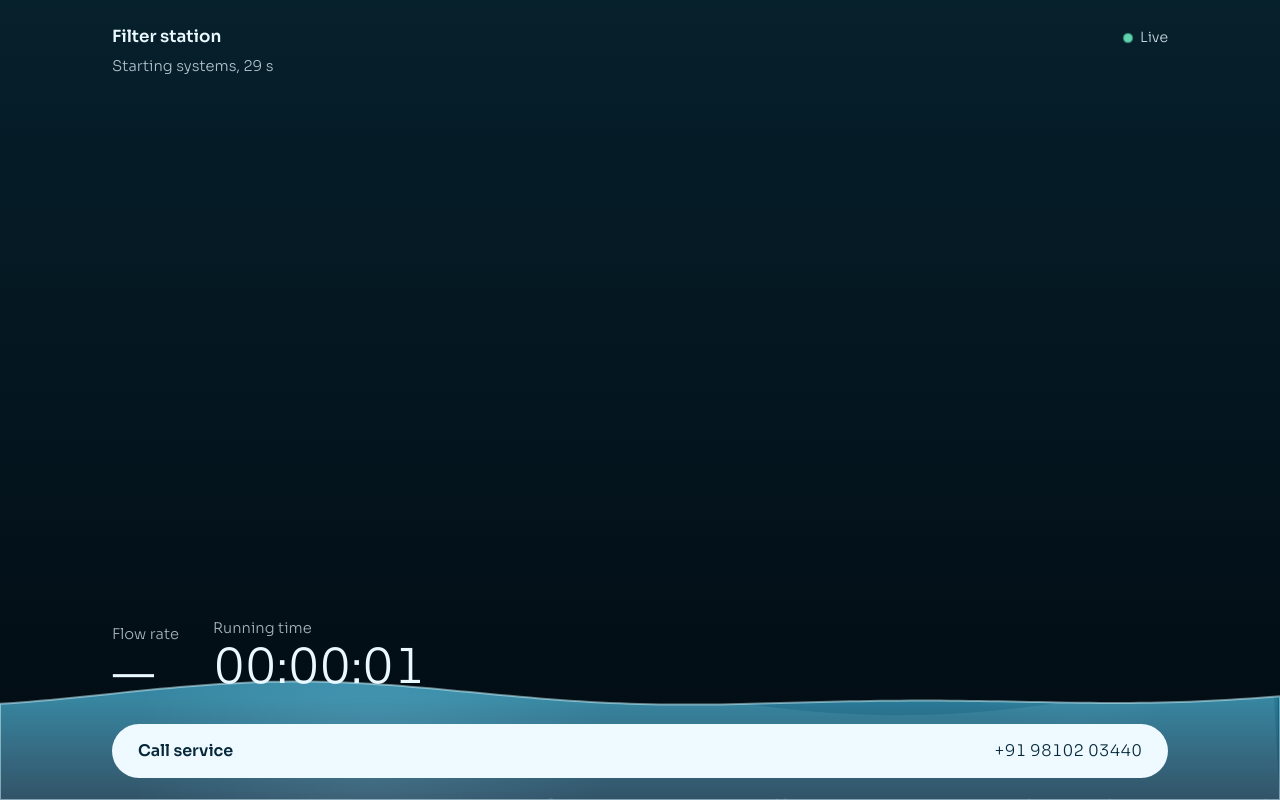
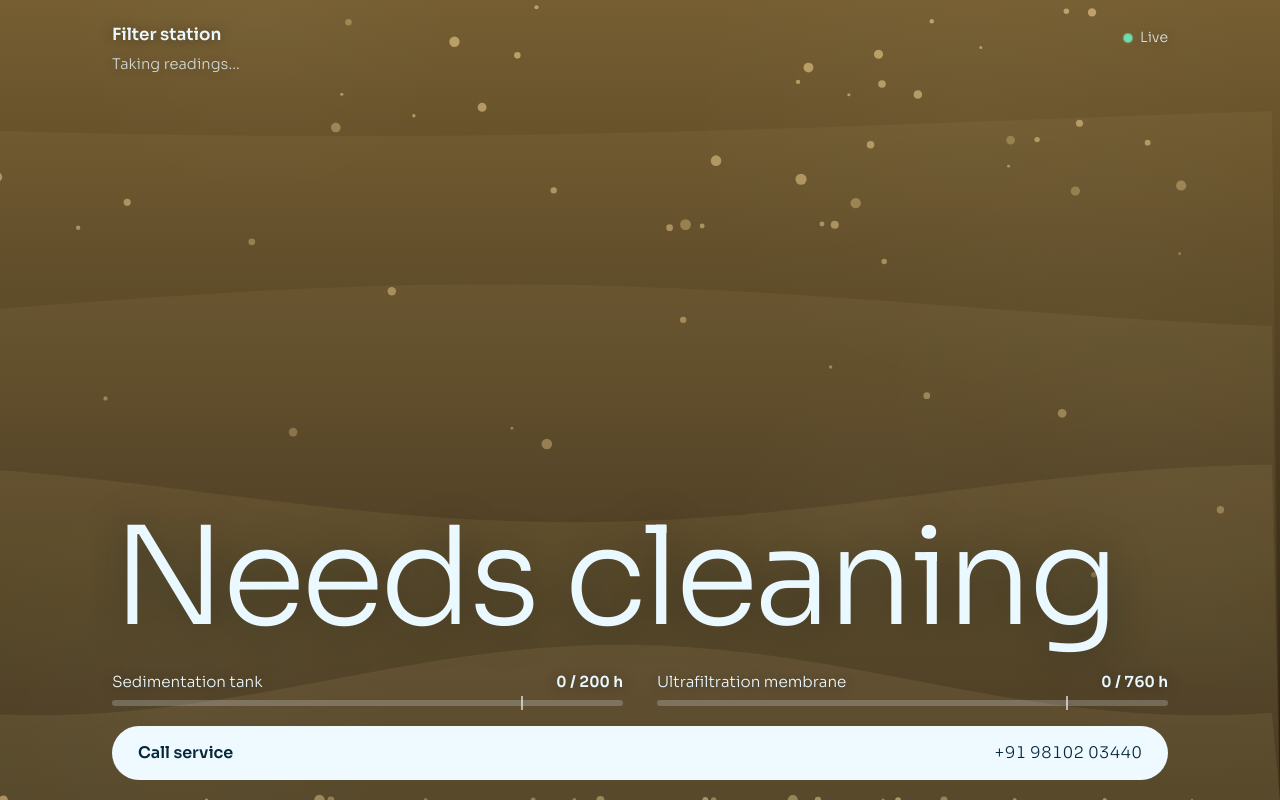
Before and after one commit to 23f3004065/FilterSmartApp, a plain HTML site: page index.html in a window 1280 px wide. Drawn offline with Linux system fonts and the light colour scheme; no server answers; animation ran at ten frames a second.

Commit message:
Update index.html

```diff
--- a/index.html
+++ b/index.html
@@ -14,23 +14,31 @@
 [hidden]{display:none!important}
 html,body{height:100%;margin:0;background:#020b12;color:#eaf8ff;overflow:hidden;font:300 1rem/1.35 Sora,system-ui,-apple-system,"Segoe UI",sans-serif}
 #sea{position:fixed;inset:0;width:100%;height:100%;display:block}
-main{position:relative;z-index:1;height:100dvh;max-width:1100px;margin:0 auto;display:flex;flex-direction:column;padding:calc(18px + env(safe-area-inset-top,0px)) 22px calc(22px + env(safe-area-inset-bottom,0px))}
+main{position:relative;z-index:1;height:100dvh;max-width:1100px;margin:0 auto;display:flex;flex-direction:column;overflow-y:auto;padding:calc(16px + env(safe-area-inset-top,0px)) 22px calc(20px + env(safe-area-inset-bottom,0px));text-shadow:0 1px 14px rgba(0,20,30,.45)}
 header{display:flex;justify-content:space-between;align-items:flex-start}
 #title{margin:0;padding:8px 24px 8px 0;font-weight:600;font-size:1.05rem}
-#sys{margin:0;opacity:.75;font-size:.92rem;min-height:1.4em}
-.live{display:flex;align-items:center;gap:8px;padding-top:10px;font-size:.88rem;opacity:.85}
+#sys{margin:0;opacity:.8;font-size:.92rem;min-height:1.4em}
+.live{display:flex;align-items:center;gap:8px;padding:12px 0 10px 18px;font-size:.88rem;opacity:.85}
 .live i{width:8px;height:8px;border-radius:50%;background:#6ff5c4;animation:pulse 2.4s infinite}
 @keyframes pulse{0%{box-shadow:0 0 0 0 rgba(111,245,196,.6)}70%,100%{box-shadow:0 0 0 10px rgba(111,245,196,0)}}
-#water{flex:1;display:flex;align-items:flex-end;min-height:140px;padding:20px 0 26px}
+/* filter-change warning: its own strip at the top */
+#warn{display:flex;flex-wrap:wrap;align-items:baseline;gap:2px 14px;background:#ffc94a;color:#2b1d00;border-radius:16px;padding:12px 20px;margin:4px 0 0;font-weight:600;text-shadow:none;animation:rise .6s ease-out}
+#warn b{font-weight:600;font-size:1.1rem}
+@keyframes rise{from{opacity:0;transform:translateY(-10px)}}
+#water{flex:1;display:flex;align-items:flex-end;min-height:120px;padding:18px 0 22px}
 #verdict{margin:0;font-weight:300;font-size:clamp(3rem,15vw,8.5rem);line-height:.95;letter-spacing:-.03em;text-shadow:0 2px 40px rgba(0,20,30,.4)}
-.read{display:flex;gap:10px 34px;flex-wrap:wrap;padding-bottom:18px}
-.read span{display:block;opacity:.7;font-size:.92rem}
-.read b{display:block;font-weight:300;font-size:clamp(1.8rem,7.5vw,3rem);letter-spacing:-.02em;line-height:1.15;font-variant-numeric:tabular-nums}
-#flowBox{padding:6px 0}
-#warn{display:flex;flex-wrap:wrap;align-items:baseline;gap:2px 14px;background:#ffc94a;color:#2b1d00;border-radius:24px;padding:12px 22px;margin-bottom:12px;font-weight:600;animation:rise .6s ease-out}
-#warn b{font-weight:600;font-size:1.15rem}
-@keyframes rise{from{opacity:0;transform:translateY(14px)}}
-#call{display:flex;justify-content:space-between;align-items:center;flex-wrap:wrap;gap:4px 14px;background:#eefaff;color:#06283a;border-radius:999px;padding:16px 26px;text-decoration:none;font-weight:600}
+/* maintenance life tracker */
+.maint{display:grid;gap:4px 34px;padding-bottom:12px}
+@media (min-width:760px){.maint{grid-template-columns:1fr 1fr}}
+.lh{display:flex;justify-content:space-between;align-items:baseline;gap:10px;font-size:.95rem}
+.lh b{font-weight:600;font-variant-numeric:tabular-nums}
+.meter{position:relative;height:6px;border-radius:3px;background:rgba(234,248,255,.22);margin-top:8px}
+.meter i{display:block;height:100%;width:0;border-radius:3px;background:#8fe3f5}
+.meter u{position:absolute;left:80%;top:-4px;bottom:-4px;width:2px;background:rgba(234,248,255,.65)}
+.life.due .meter i{background:#ffc94a}
+.life{padding:8px 0}
+.rem{display:inline-block;margin-top:8px;background:#ffc94a;color:#2b1d00;border-radius:999px;padding:5px 14px;font-weight:600;font-size:.9rem;text-decoration:none;text-shadow:none}
+#call{display:flex;justify-content:space-between;align-items:center;flex-wrap:wrap;gap:4px 14px;background:#eefaff;color:#06283a;border-radius:999px;padding:16px 26px;text-decoration:none;font-weight:600;text-shadow:none}
 #call span{font-weight:300;font-variant-numeric:tabular-nums}
 :focus-visible{outline:3px solid #ffc94a;outline-offset:3px}
 .hold{-webkit-user-select:none;user-select:none;-webkit-touch-callout:none;touch-action:manipulation}
@@ -41,39 +49,51 @@ header{display:flex;justify-content:space-between;align-items:flex-start}
 <canvas id="sea" aria-hidden="true"></canvas>
 <main>
   <header>
-    <div><h1 id="title">Filter station</h1><p id="sys">Connecting…</p></div>
-    <span class="live"><i></i>Live</span>
+    <div><h1 id="title">Filter station</h1><p id="sys"></p></div>
+    <span class="live" id="live"><i></i>Live</span>
   </header>
+  <div id="warn" role="alert" hidden><b>Change filters</b></div>
   <section id="water" role="status" aria-label="Turbidity"><p id="verdict"></p></section>
-  <section class="read">
-    <div id="flowBox"><span>Flow rate</span><b id="flow">—</b></div>
-    <div><span>Running time</span><b id="time">00:00:00</b></div>
+  <section class="maint" id="maint" aria-label="Maintenance">
+    <div class="life" id="life-tank"><div class="lh"><span>Sedimentation tank</span><b><span id="h-tank">0</span> / 200 h</b></div><div class="meter"><i id="bar-tank"></i><u></u></div><a class="rem" id="rem-tank" href="tel:+919810203440" hidden></a></div>
+    <div class="life" id="life-mem"><div class="lh"><span>Ultrafiltration membrane</span><b><span id="h-mem">0</span> / 760 h</b></div><div class="meter"><i id="bar-mem"></i><u></u></div><a class="rem" id="rem-mem" href="tel:+919810203440" hidden></a></div>
   </section>
-  <div id="warn" role="alert" hidden><b>Change the filter</b><span id="warnSub"></span></div>
   <a id="call" href="tel:+919810203440"><b>Call service</b><span>+91 98102 03440</span></a>
 </main>
 
 <script>
 (function(){
 "use strict";
-var TOPIC="fs-showcase-7k3x9qmv2zt4", RELAY="https://ntfy.sh", START=30;
+var TOPIC="fs-showcase-v2-m4x8q2kz7p5w", RELAY="https://ntfy.sh";
+/* Demo time scale: the full life of each part is shown in minutes (6000x faster than real hours). */
+var LIFE={tank:{hours:200,demoS:120},mem:{hours:760,demoS:456}}, REMIND_AT=80;
 var $=function(i){return document.getElementById(i)};
 var clamp=function(v,a,b){return Math.min(b==null?1:b,Math.max(a==null?0:a,v))};
 var lerp=function(a,b,t){return a+(b-a)*t}, ease=function(t){return t*t*(3-2*t)};
 var reduced=matchMedia("(prefers-reduced-motion: reduce)").matches;
-var isLaptop=matchMedia("(hover:hover) and (pointer:fine)").matches;
 
 /* ---------- shared state, rebuilt from a small event log ---------- */
-var S=null, seen={}, bc=null;
-function fresh(t,seed){return {t0:t,seed:seed,turb:{v:"clean",t0:t,from:0},wear:{v:"ok",t0:t,from:92},hide:{v:false,t0:t}}}
+function fresh(t){return {t0:t,on:false,onSince:0,runMs:0,pt:t,st:t,base:{tank:0,mem:0},
+  turb:{v:"unclean",t0:t,from:1},wear:{v:"ok",t0:t,from:92},hide:{v:false,t0:t}}}
+var S=fresh(0), seen={}, bc=null;       // the app starts instantly, switched off, showing the default
 function lvl(t){var a=S.turb,g=a.v==="unclean"?1:0;return lerp(a.from,g,ease(clamp((t-a.t0)/3000)))}   // 0 clear .. 1 murky
 function eff(t){var a=S.wear,g=a.v==="low"?74:92;return lerp(a.from,g,ease(clamp((t-a.t0)/4000)))}     // filter efficiency %
-function flowAt(s){return .18+.0125*Math.sin(s*.37+S.seed*6.283)+.0075*Math.sin(s*.91+S.seed*17.1)}   // always inside 0.16 to 0.20
+function used(t){return S.runMs+(S.on?Math.max(0,t-S.onSince):0)}                                      // powered-on time, from timestamps
+function life(k,t){var f=Math.max(0,used(t)-S.base[k])/1000/LIFE[k].demoS;return {h:LIFE[k].hours*f,pct:f*100}}
 function reduce(ev){
   var t=ev.t;
-  if(ev.k==="reset"){if(S&&t<S.t0)return;S=fresh(t,+ev.seed||0);return}
-  if(!S||t<S.t0)return;
-  if(ev.k==="turb"&&t>=S.turb.t0)S.turb={v:ev.v==="unclean"?"unclean":"clean",t0:t,from:lvl(t)};
+  if(ev.k==="reset"){if(t<S.t0)return;S=fresh(t);return}
+  if(t<S.t0)return;
+  if(ev.k==="power"){
+    if(t<S.pt)return;S.pt=t;
+    if(ev.v&&!S.on){S.on=true;S.onSince=t}
+    else if(!ev.v&&S.on){S.runMs+=Math.max(0,t-S.onSince);S.on=false;      // off: back to the defaults, meters keep their hours
+      S.turb={v:"unclean",t0:t,from:lvl(t)};S.wear={v:"ok",t0:t,from:eff(t)};S.hide={v:false,t0:t}}
+  }else if(ev.k==="svc"){
+    if(t<S.st)return;S.st=t;var u=used(t);
+    if(ev.v==="tank"||ev.v==="both")S.base.tank=u;
+    if(ev.v==="mem"||ev.v==="both")S.base.mem=u;
+  }else if(ev.k==="turb"&&t>=S.turb.t0)S.turb={v:ev.v==="unclean"?"unclean":"clean",t0:t,from:lvl(t)};
   else if(ev.k==="wear"&&t>=S.wear.t0)S.wear={v:ev.v==="low"?"low":"ok",t0:t,from:eff(t)};
   else if(ev.k==="hide"&&t>=S.hide.t0)S.hide={v:!!ev.v,t0:t};
 }
@@ -86,31 +106,38 @@ function act(ev){
   try{fetch(RELAY+"/"+TOPIC,{method:"POST",body:JSON.stringify(ev)}).catch(function(){})}catch(e){}
   if(bc)bc.postMessage(ev);
 }
-try{bc=new BroadcastChannel("fs-showcase");bc.onmessage=function(m){deliver(m.data)}}catch(e){}
-function connect(){
+try{bc=new BroadcastChannel("fs-showcase-v2");bc.onmessage=function(m){deliver(m.data)}}catch(e){}
+(function connect(){
   var es;try{es=new EventSource(RELAY+"/"+TOPIC+"/sse?since=all")}catch(e){return}
   es.onmessage=function(m){try{var j=JSON.parse(m.data);if(j.event==="message")deliver(JSON.parse(j.message))}catch(e){}};
-}
+})();
 
-/* ---------- hidden controls: keys on a laptop, 1-second holds on a phone ---------- */
+/* ---------- hidden controls: function keys on a laptop, holds on a phone ---------- */
 var A={
-  turb:function(){S&&act({k:"turb",v:S.turb.v==="clean"?"unclean":"clean"})},
-  wear:function(){S&&act({k:"wear",v:S.wear.v==="ok"?"low":"ok"})},
-  hide:function(){S&&act({k:"hide",v:!S.hide.v})},
-  reset:function(){act({k:"reset",seed:Math.random()})}
+  power:function(){act({k:"power",v:!S.on})},
+  turb:function(){act({k:"turb",v:S.turb.v==="clean"?"unclean":"clean"})},
+  wear:function(){act({k:"wear",v:S.wear.v==="ok"?"low":"ok"})},
+  hide:function(){act({k:"hide",v:!S.hide.v})},
+  reset:function(){act({k:"reset"})},
+  svcT:function(){act({k:"svc",v:"tank"})},
+  svcM:function(){act({k:"svc",v:"mem"})}
 };
 addEventListener("keydown",function(e){
   if(e.metaKey||e.ctrlKey||e.altKey)return;
-  var k=e.key.toLowerCase();
-  if(k==="t")A.turb();else if(k==="f")A.wear();else if(k==="h")A.hide();else if(k==="r"&&e.shiftKey)A.reset();
-});
-function hold(el,fn){
+  var a=null;
+  if(e.key==="F2")a=e.shiftKey?"reset":"power";
+  else if(e.key==="F4")a=e.shiftKey?"svcT":"turb";
+  else if(e.key==="F8")a="wear";
+  else if(e.key==="F9")a=e.shiftKey?"svcM":"hide";
+  if(a){e.preventDefault();A[a]()}
+},true);
+function hold(el,fn,ms){
   var t;el.classList.add("hold");
-  el.addEventListener("pointerdown",function(){clearTimeout(t);t=setTimeout(function(){fn();if(navigator.vibrate)navigator.vibrate(30)},1000)});
+  el.addEventListener("pointerdown",function(){clearTimeout(t);t=setTimeout(function(){fn();if(navigator.vibrate)navigator.vibrate(30)},ms||1000)});
   ["pointerup","pointerleave","pointercancel"].forEach(function(n){el.addEventListener(n,function(){clearTimeout(t)})});
   el.addEventListener("contextmenu",function(e){e.preventDefault()});
 }
-hold($("water"),A.turb);hold($("flowBox"),A.wear);hold($("title"),A.hide);
+hold($("water"),A.turb);hold($("maint"),A.wear);hold($("title"),A.hide);hold($("live"),A.power,1500);
 
 /* ---------- the water ---------- */
 var cv=$("sea"),g=cv.getContext("2d"),W=0,H=0,dpr=1,phase=0;
@@ -120,13 +147,13 @@ var motes=[];for(var i=0;i<70;i++)motes.push({x:Math.random(),y:Math.random(),r:
 var CT=[10,98,130],CB=[3,30,54],MT=[118,94,50],MB=[36,26,12];
 function mix(a,b,t){return [0,1,2].map(function(i){return Math.round(lerp(a[i],b[i],t))})}
 function rgb(c){return "rgb("+c.join(",")+")"}
-function paint(level,fill,dt){
-  var bg=g.createLinearGradient(0,0,0,H);bg.addColorStop(0,"#06202c");bg.addColorStop(1,"#020b12");g.fillStyle=bg;g.fillRect(0,0,W,H);
-  var wt=lerp(H*.92,-H*.06,fill),A1=H*.012,top=mix(CT,MT,level),bot=mix(CB,MB,level),tint=mix([190,240,255],[235,205,140],level);
+function paint(level,dt){
+  var A1=H*.012,top=mix(CT,MT,level),bot=mix(CB,MB,level),tint=mix([190,240,255],[235,205,140],level);
   var P=new Path2D();P.moveTo(0,H);
-  for(var x=0;x<=W;x+=10)P.lineTo(x,wt+A1*Math.sin(x/W*7+phase*2)+A1*.6*Math.sin(x/W*13-phase*3));
+  for(var x=0;x<=W;x+=10)P.lineTo(x,-H*.04+A1*Math.sin(x/W*7+phase*2)+A1*.6*Math.sin(x/W*13-phase*3));
   P.lineTo(W,H);P.closePath();
-  var gr=g.createLinearGradient(0,Math.max(0,wt),0,H);gr.addColorStop(0,rgb(top));gr.addColorStop(1,rgb(bot));
+  g.fillStyle="#020b12";g.fillRect(0,0,W,H);
+  var gr=g.createLinearGradient(0,0,0,H);gr.addColorStop(0,rgb(top));gr.addColorStop(1,rgb(bot));
   g.fillStyle=gr;g.fill(P);
   g.save();g.clip(P);
   for(var i=0;i<4;i++){
@@ -150,39 +177,33 @@ function paint(level,fill,dt){
     g.beginPath();g.arc((m.x+.02*Math.sin(phase*.7+m.p))*W,m.y*H,m.r*dpr*(1+level),0,6.283);g.fill();
   }
   g.restore();
-  if(fill<1){g.strokeStyle="rgba(210,248,255,.5)";g.lineWidth=2*dpr;g.stroke(P)}
 }
 
 /* ---------- text on top ---------- */
-function fmt(s){s=Math.floor(s);return [Math.floor(s/3600),Math.floor(s%3600/60),s%60].map(function(n){return String(n).padStart(2,"0")}).join(":")}
 function dom(n){
-  var el=S?Math.max(0,(n-S.t0)/1000):0,up=!!S&&el>=START;
-  $("time").textContent=fmt(el);
-  $("sys").textContent=!S?"Connecting…":up?"":"Starting systems, "+Math.ceil(START-el)+" s";
-  var fl="—";
-  if(up){var lo=9,hi=0;for(var i=0;i<=10;i++){var v=flowAt(el-i*.5);lo=Math.min(lo,v);hi=Math.max(hi,v)}
-    var a=lo.toFixed(2),b=hi.toFixed(2);fl=(a===b?a:a+"–"+b)+" L/min"}
-  $("flow").textContent=fl;
-  $("verdict").textContent=up&&!S.hide.v?(lvl(n)>=.5?"Needs cleaning":"Clean"):"";
-  var w=up&&eff(n)<80;$("warn").hidden=!w;
-  if(w)$("warnSub").textContent="Efficiency "+Math.round(eff(n))+"%, limit 80%";
+  var on=S.on;
+  $("sys").textContent=on?"":"Taking readings…";
+  $("verdict").textContent=S.hide.v?"":(lvl(n)>=.5?"Needs cleaning":"Clean");
+  var w=eff(n)<80;$("warn").hidden=!w;
+  ["tank","mem"].forEach(function(k){
+    var L=life(k,n),due=L.pct>=REMIND_AT;
+    $("h-"+k).textContent=Math.floor(L.h);
+    $("bar-"+k).style.width=clamp(L.pct/100)*100+"%";
+    $("life-"+k).classList.toggle("due",due);
+    $("rem-"+k).hidden=!due;
+    if(due)$("rem-"+k).textContent=L.pct>=100?"Service overdue, book now":"Book servicing";
+  });
 }
 var last=0,domT=0;
 function frame(ts){
   var dt=Math.min(50,ts-last||16);last=ts;
-  var n=Date.now(),level=0,fill=0,fv=.18;
-  if(S){var el=(n-S.t0)/1000;level=lvl(n);fill=clamp(el/START);fv=flowAt(Math.max(0,el))}
-  if(!reduced)phase+=dt/1000*(.3+clamp((fv-.16)/.04)*.5);   // faster flow, faster water
-  paint(level,fill,dt);
+  var n=Date.now(),level=lvl(n);
+  if(!reduced)phase+=dt/1000*(S.on?.5:.3);   // the water moves a little faster while powered on
+  paint(level,dt);
   if(ts-domT>250){domT=ts;dom(n)}
   requestAnimationFrame(frame);
 }
-requestAnimationFrame(frame);
-
-/* ---------- start ---------- */
-connect();
-if(isLaptop)A.reset();                                  // a laptop load restarts everything
-else setTimeout(function(){if(!S)A.reset()},3500);      // a phone joins the running session
+dom(Date.now());requestAnimationFrame(frame);
 })();
 </script>
 </body>
```
